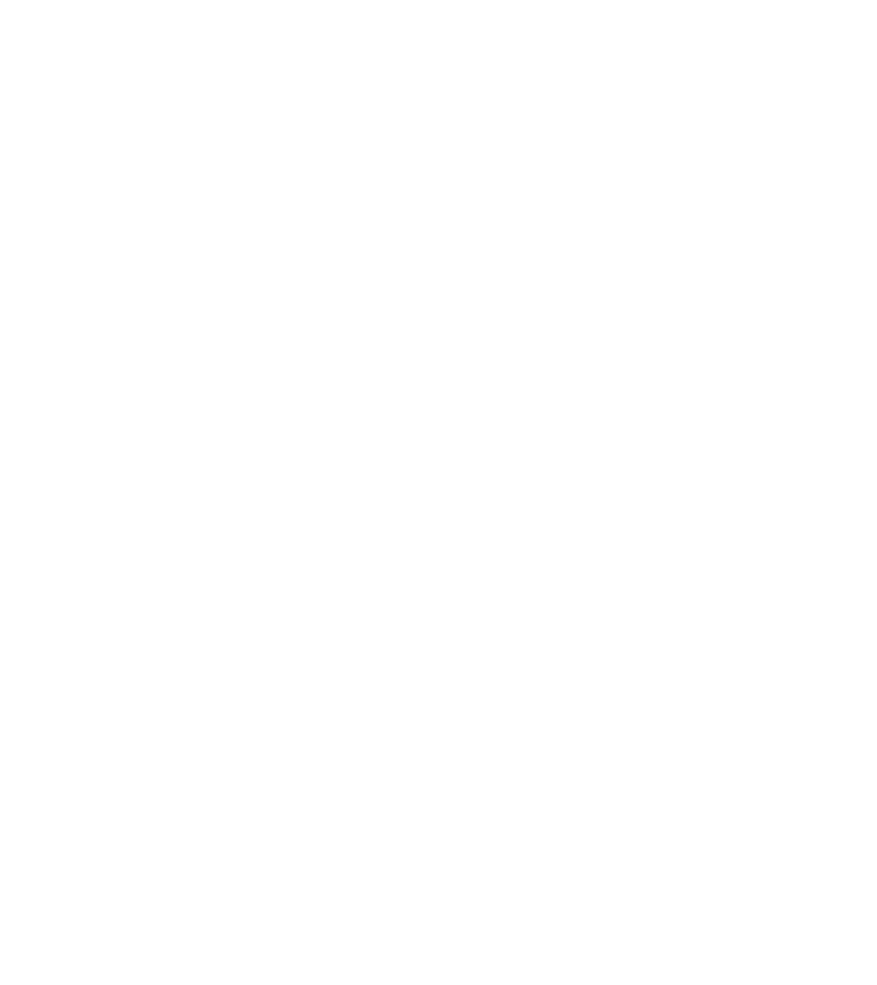
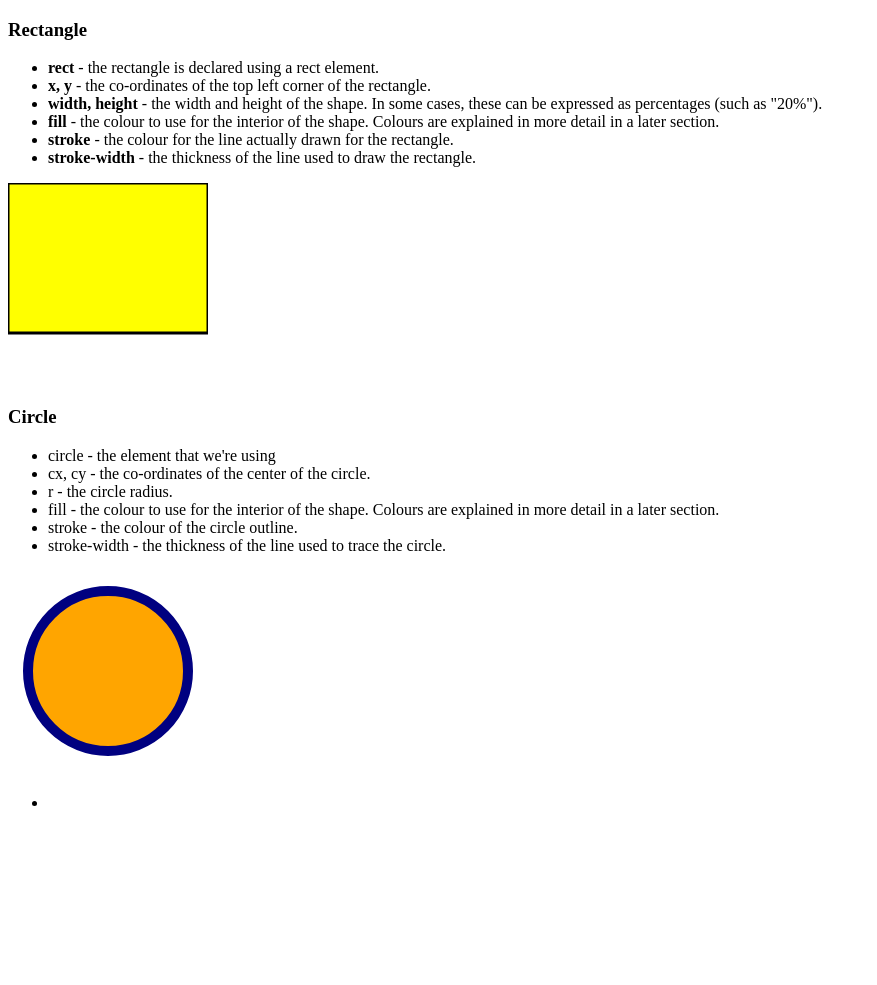
Before and after one commit to vxtool/knowledge-svg, a plain HTML site: page 01-basic-elements/index.html in a window 1280 px wide. Shown: the whole page, without its empty margins (0-877 px from the left). Before the commit the page ends 800 px from the top, so only its background shows below. Drawn offline with Linux system fonts and the light colour scheme.

```diff
--- a/01-basic-elements/index.html
+++ b/01-basic-elements/index.html
@@ -5,6 +5,42 @@
 		<title>Basic elements</title>
 	</head>
 	<body>
+		<div>
+			<h3>Rectangle</h3>
+			<ul>
+				<li><strong>rect</strong> - the rectangle is declared using a rect element.</li>
+				<li><strong>x, y</strong> - the co-ordinates of the top left corner of the rectangle.</li>
+				<li><strong>width, height</strong> - the width and height of the shape. In some cases, these can be expressed as percentages (such as "20%").</li>
+	    		<li><strong>fill</strong> - the colour to use for the interior of the shape. Colours are explained in more detail in a later section.</li>
+	    		<li><strong>stroke</strong> - the colour for the line actually drawn for the rectangle.</li>
+	    		<li><strong>stroke-width</strong> - the thickness of the line used to draw the rectangle.</li>
+			</ul>
+			<svg width="200" height="200">
+				<rect x="0" y="0" width="200" height="150" fill="yellow" stroke="black" stroke-width="3" />
+			</svg>
+		</div>
+		<div>
+			<h3>Circle</h3>
+			<ul>
+				<li>circle - the element that we're using</li>
+				<li>cx, cy - the co-ordinates of the center of the circle.</li>
+    			<li>r - the circle radius.</li>
+    			<li>fill - the colour to use for the interior of the shape. Colours are explained in more detail in a later section.</li>
+    			<li>stroke - the colour of the circle outline.</li>
+    			<li>stroke-width - the thickness of the line used to trace the circle.</li>
+			</ul>
+			<svg width="200" height="200">
+				<circle cx="100" cy="100" r="80" fill="orange" stroke="navy" stroke-width="10"/>
+			</svg>
+		</div>
+		<div>
+			<h3></h3>
+			<ul>
+				<li></li>
+			</ul>
+			<svg>
 
+			</svg>
+		</div>
 	</body>
 </html>
```
Also changed, not shown: index.html (deleted, +0 -32 lines), 2 other files.
